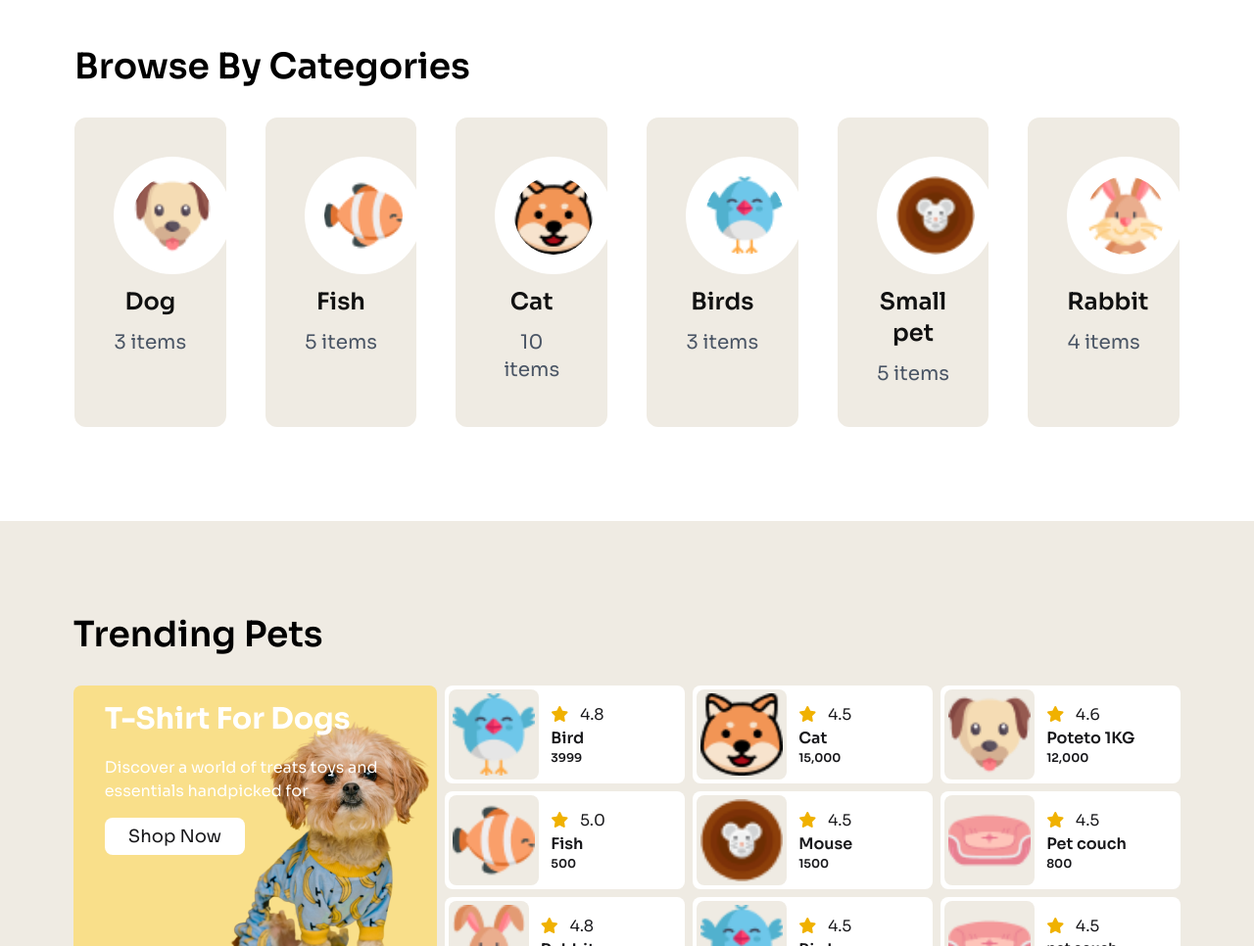
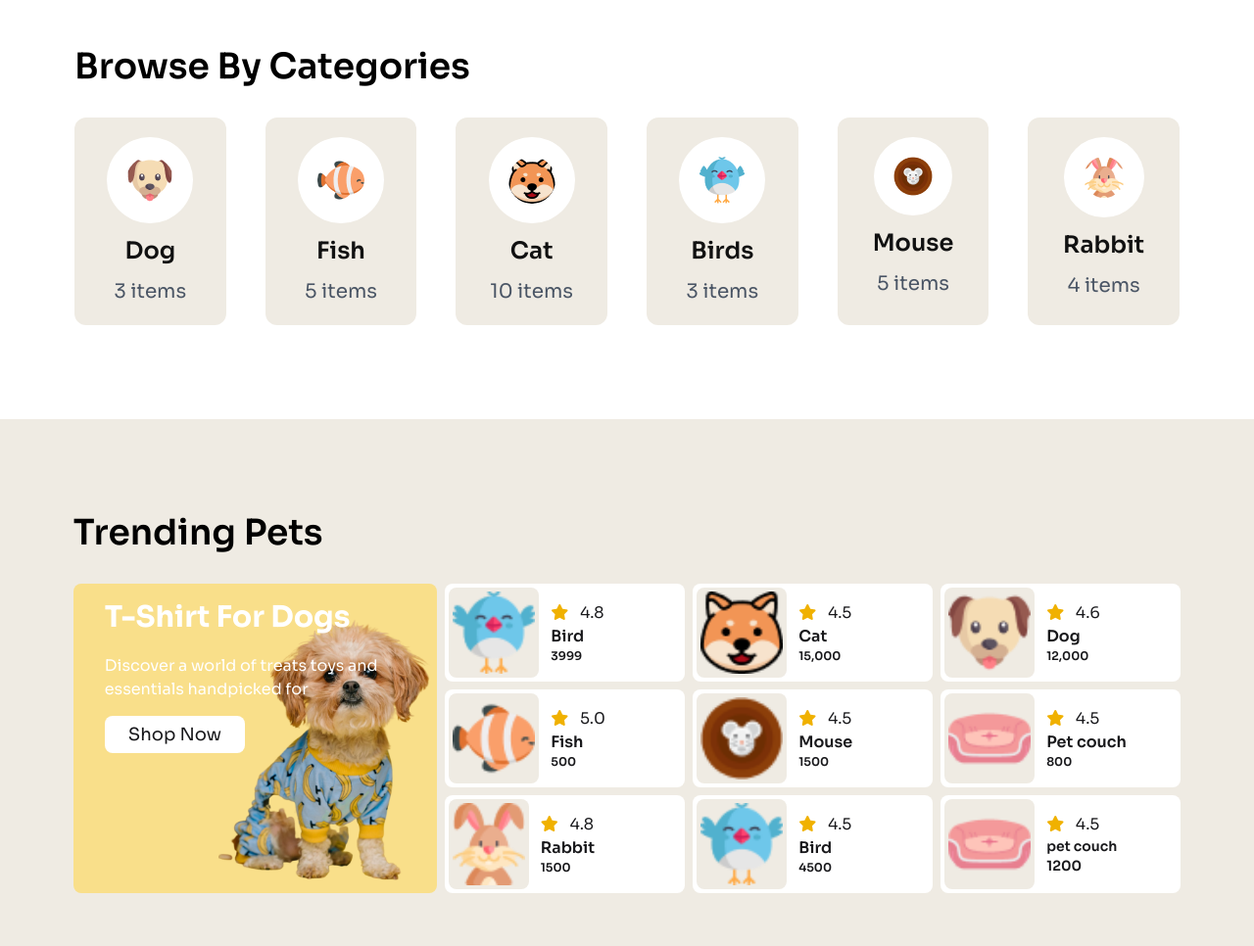
Before and after one commit to SiamunShakib/PH-Pet-shop, a plain HTML site: page index.html in a window 1280 px wide. Shown: the part 800-1766 px from the top of the page at 98% size. Drawn offline with nearby package versions, Linux system fonts and the light colour scheme.

Commit message:
adding some correction

```diff
--- a/index.html
+++ b/index.html
@@ -129,10 +129,10 @@
         <!-- cards -->
          <div class="grid grid-cols-2 md:grid-cols-3 lg:grid-cols-6 gap-10 ">
             <!-- cards 1 -->
-            <div class="p-6 md:p-10 text-center space-y-3 rounded-xl bg-[#EFEBE3]">
+            <div class="p-3 md:p-5 text-center space-y-3 rounded-xl bg-[#EFEBE3]">
               <!-- image -->
               <div class="avatar bg-white p-5 rounded-[50%]">
-                <div class="ring-primary ring-offset-base-100 w-20 rounded-full">
+                <div class="ring-primary ring-offset-base-100 w-full rounded-full">
                   <img src="images/dog-cartoon.png" />
                 </div>
               </div>
@@ -144,10 +144,10 @@
             </div>
 
             <!-- cards 2 -->
-            <div class="p-6 md:p-10 text-center space-y-3 rounded-xl bg-[#EFEBE3]">
+            <div class="p-3 md:p-5 text-center space-y-3 rounded-xl bg-[#EFEBE3]">
                 <!-- image -->
                 <div class="avatar bg-white p-5 rounded-[50%]">
-                  <div class="ring-primary ring-offset-base-100 w-20 rounded-full">
+                  <div class="ring-primary ring-offset-base-100 w-full rounded-full">
                     <img src="images/fish-cartoon.png" />
                   </div>
                 </div>
@@ -159,10 +159,10 @@
               </div>
 
             <!-- cards 3 -->
-            <div class="p-6 md:p-10 text-center space-y-3 rounded-xl bg-[#EFEBE3] ">
+            <div class="p-3 md:p-5 text-center space-y-3 rounded-xl bg-[#EFEBE3] ">
                 <!-- image -->
                 <div class="avatar bg-white p-5 rounded-[50%]">
-                  <div class="ring-primary ring-offset-base-100 w-20 rounded-full">
+                  <div class="ring-primary ring-offset-base-100 w-full rounded-full">
                     <img src="images/cat-cartoon.png" />
                   </div>
                 </div>
@@ -174,10 +174,10 @@
               </div>
 
               <!-- cards 4 -->
-            <div class="p-6 md:p-10 text-center space-y-3 rounded-xl bg-[#EFEBE3]">
+            <div class="p-3 md:p-5 text-center space-y-3 rounded-xl bg-[#EFEBE3]">
               <!-- image -->
               <div class="avatar bg-white p-5 rounded-[50%]">
-                <div class="ring-primary ring-offset-base-100 w-20 rounded-full">
+                <div class="ring-primary ring-offset-base-100 w-full rounded-full">
                   <img src="images/bird-cartoon.png" />
                 </div>
               </div>
@@ -189,25 +189,25 @@
             </div>
 
             <!-- cards 5 -->
-            <div class="p-6 md:p-10 text-center space-y-3 rounded-xl bg-[#EFEBE3]">
+            <div class="p-3 md:p-5 text-center space-y-3 rounded-xl bg-[#EFEBE3]">
                 <!-- image -->
                 <div class="avatar bg-white p-5 rounded-[50%]">
-                  <div class="ring-primary ring-offset-base-100 w-20 rounded-full">
+                  <div class="ring-primary ring-offset-base-100 w-full rounded-full">
                     <img src="images/mouse-cartoon.png" />
                   </div>
                 </div>
                 <!-- text -->
-                <h4 class="text-[#111111] font-semibold text-xl md:text-2xl">Small pet</h4>
+                <h4 class="text-[#111111] font-semibold text-xl md:text-2xl">Mouse</h4>
 
                  <p class="text-gray-600 md:text-xl">5 items</p>
 
               </div>
 
             <!-- cards 6 -->
-            <div class="p-6 md:p-10 text-center space-y-3 rounded-xl bg-[#EFEBE3] ">
+            <div class="p-3 md:p-5 text-center space-y-3 rounded-xl bg-[#EFEBE3] ">
                 <!-- image -->
                 <div class="avatar bg-white p-5 rounded-[50%]">
-                  <div class="ring-primary ring-offset-base-100 w-20 rounded-full">
+                  <div class="ring-primary ring-offset-base-100 w-full rounded-full">
                     <img src="images/rabbit-cartoon.png" />
                   </div>
                 </div>
@@ -289,7 +289,7 @@
                         <div>
                             <i class="text-sm md:text-base fa-solid fa-star text-yellow-500 mr-2"></i>
                             <span>4.6</span>
-                            <h4 class="font-semibold text-xs md:text-base">Poteto 1KG</h4>
+                            <h4 class="font-semibold text-xs md:text-base">Dog</h4>
                             <h5 class="font-semibold text-xs">12,000</h5>
 
                         </div>
```
